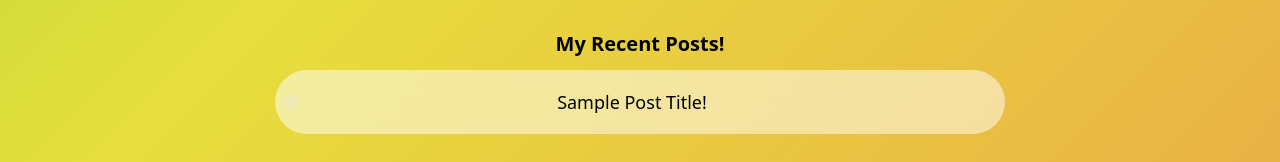
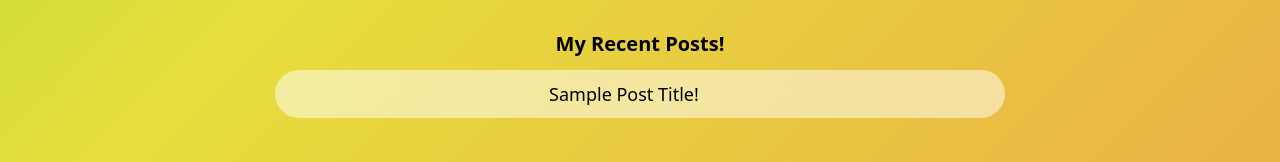
Before and after one commit to ArjayS/channelbranch, a React (Create React App) app: page / in a window 1280 px wide. Shown: the part 416-578 px from the top of the page. Built offline with nearby package versions, Linux system fonts and the light colour scheme.

Commit message:
Modified Posts.jsx to add another on-hover effect when viewing the reent post

```diff
--- a/src/components/Posts.jsx
+++ b/src/components/Posts.jsx
@@ -5,12 +5,12 @@ const Posts = (props) => {
   return (
     <>
       {/*  */}
-      <div className="bg-white rounded-full p-2 mt-3 cursor-pointer flex flex-row justify-between items-center w-full bg-opacity-50 backdrop-filter backdrop-blur-md max-w-screen-md hover:scale-125 hover-trigger">
-        <div className="bg-slate-200 rounded-full p-2 mr-1 bg-opacity-25"></div>
-        <div className="flex justify-center w-10/12">
-          <h3 className="text-lg font-medium ml-4">Sample Post Title!</h3>
+      <div className="bg-white rounded-full p-1 mt-3 cursor-pointer flex flex-row justify-between items-center w-full bg-opacity-50 backdrop-filter backdrop-blur-md max-w-screen-md hover:scale-105 hover-trigger">
+        <div className="bg-slate-200 rounded-full p-1 ml-1 bg-opacity-25"></div>
+        <div className="flex justify-center w-9/12">
+          <h3 className="text-lg font-medium">Sample Post Title!</h3>
         </div>
-        <div className="bg-slate-200 rounded-full p-2 mr-1 bg-opacity-25 hover-target-fast">
+        <div className="bg-slate-200 rounded-full p-1 mr-1 bg-opacity-25 hover-target-fast">
           <form className="flex justify-around">
             <img
               src={require("../imgs/Copy_logo3.svg").default}
```
